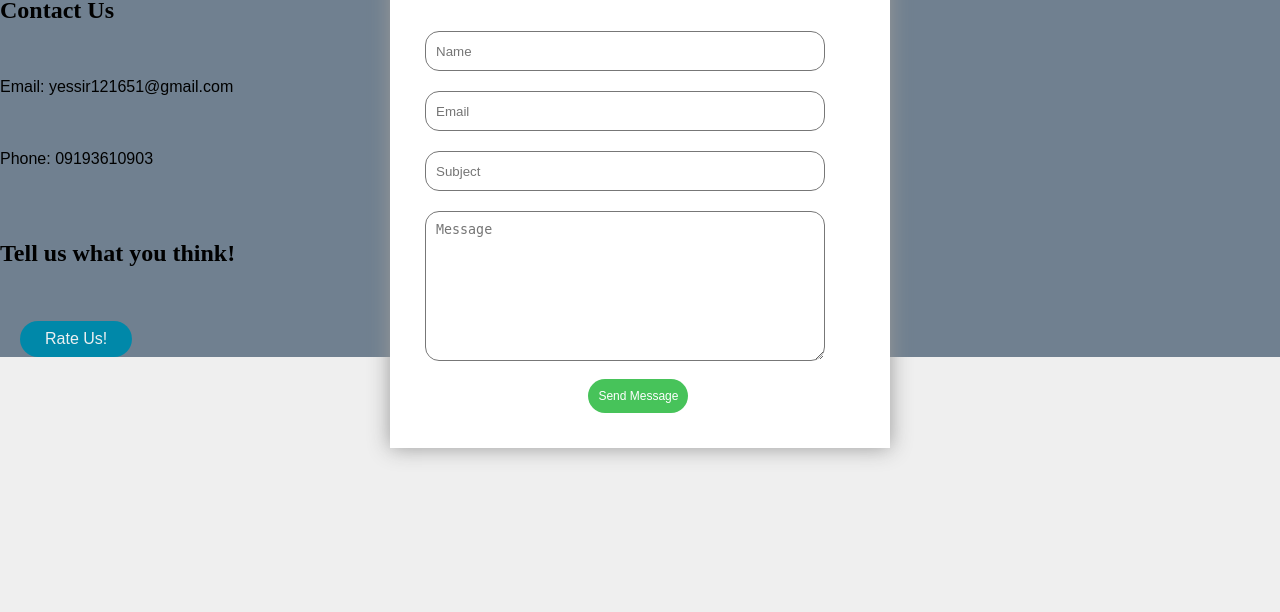
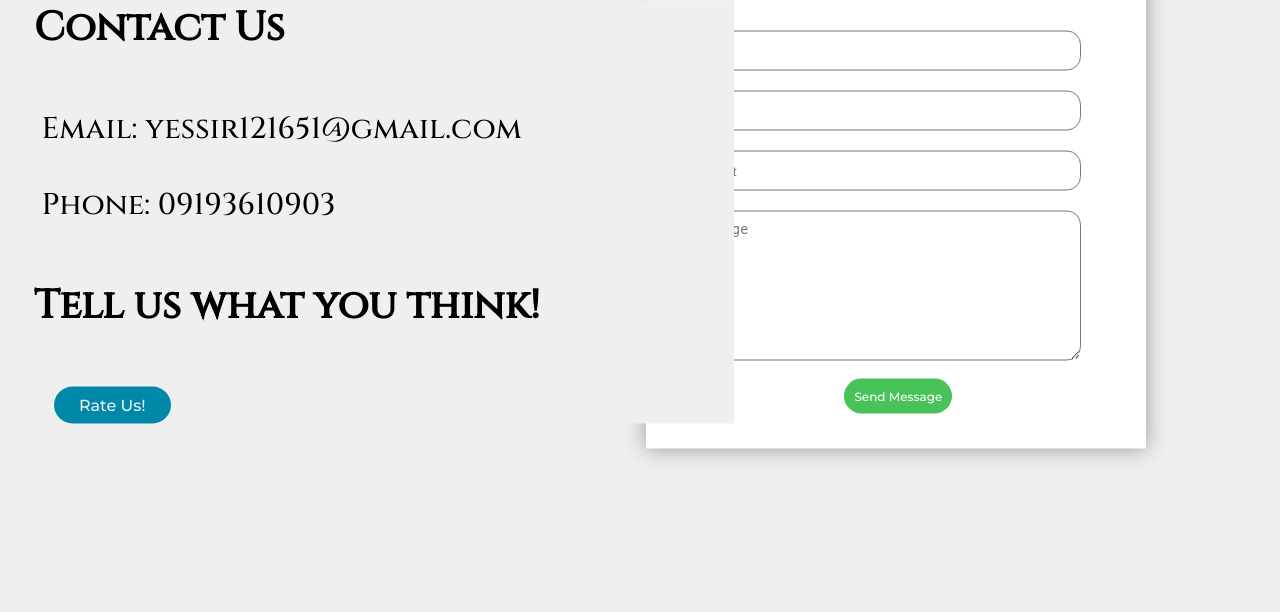
Before and after one commit to jcayabyab213/spamham_Flask, a Flask app: page /contact in a window 1280 px wide. Shown: the part 188-800 px from the top of the page. Run offline with Flask 2, Linux system fonts and the light colour scheme; parts of the project's set-up code (start-up, migrations or seed data) failed here and were passed over.

Commit message:
Update contact.css

```diff
--- a/static/css/contact.css
+++ b/static/css/contact.css
@@ -1,3 +1,6 @@
+@import url('https://fonts.googleapis.com/css2?family=Cinzel:wght@500&family=Montserrat:wght@500&display=swap');
+
+
 
 * {
 	box-sizing: border-box;
@@ -6,12 +9,18 @@
 	background-color: slategray;
 }
 
+
+
 li, a, button {
 	font-family: "Montserrat", sans-serif;
 	font-weight: 500;
 	font-size: 16px;
 	color: #edf0f1;
 	text-decoration:none;
+}
+
+.ctaa {
+	background-color: #efefef;
 }
 
 header {
@@ -70,10 +79,40 @@ body
 	background-color: white;
 	box-shadow: 0 0 20px 0 #999;
 	top: 50%;
-	left: 50%;
+	left: 70%;
 	transform: translate(-50%,-50%);
 	position: absolute;
 }
+
+
+.container
+{
+	width: 700px;
+	background-color: #efefef;
+	top: 50%;
+	left: 30%;
+	transform: translate(-50%,-50%);
+	position: absolute;
+}
+
+.container h2
+{
+	background-color: #efefef;
+	font-family: Cinzel;
+	font-size: 40px;
+}
+
+.container p, i
+{
+	background-color: #efefef;
+	font-family: Cinzel;
+	font-size: 30px;
+	display: inline-block;
+	vertical-align:top
+
+}
+
+
 
 form
 {
```
